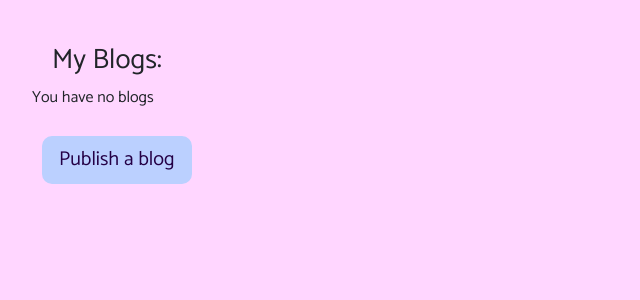
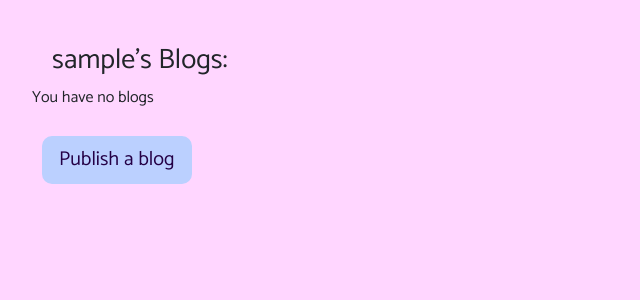
Before and after one commit to Mrst12/step-parents-unite, a Django app: page /my_blogs in a window 1280 px wide. Shown: the part 56-356 px from the top of the page, without its empty margins (0-640 px from the left). Run offline with Django 3.2, Linux system fonts and the light colour scheme; the visitor is signed in with stand-in values (Sample User, id 1); data that the repository does not hold is empty.

Commit message:
add the users name to the title so it feels more personal

```diff
--- a/templates/my_blogs.html
+++ b/templates/my_blogs.html
@@ -3,7 +3,7 @@
 {% block content %}
 
 <div class="container-fluid my-blogs-container">
-    <h3 class="title">My Blogs:</h3>
+    <h3 class="title">{{ user.username}}'s Blogs:</h3>
 
     {% for post in posts %}
         <div class="card my-list">
```
